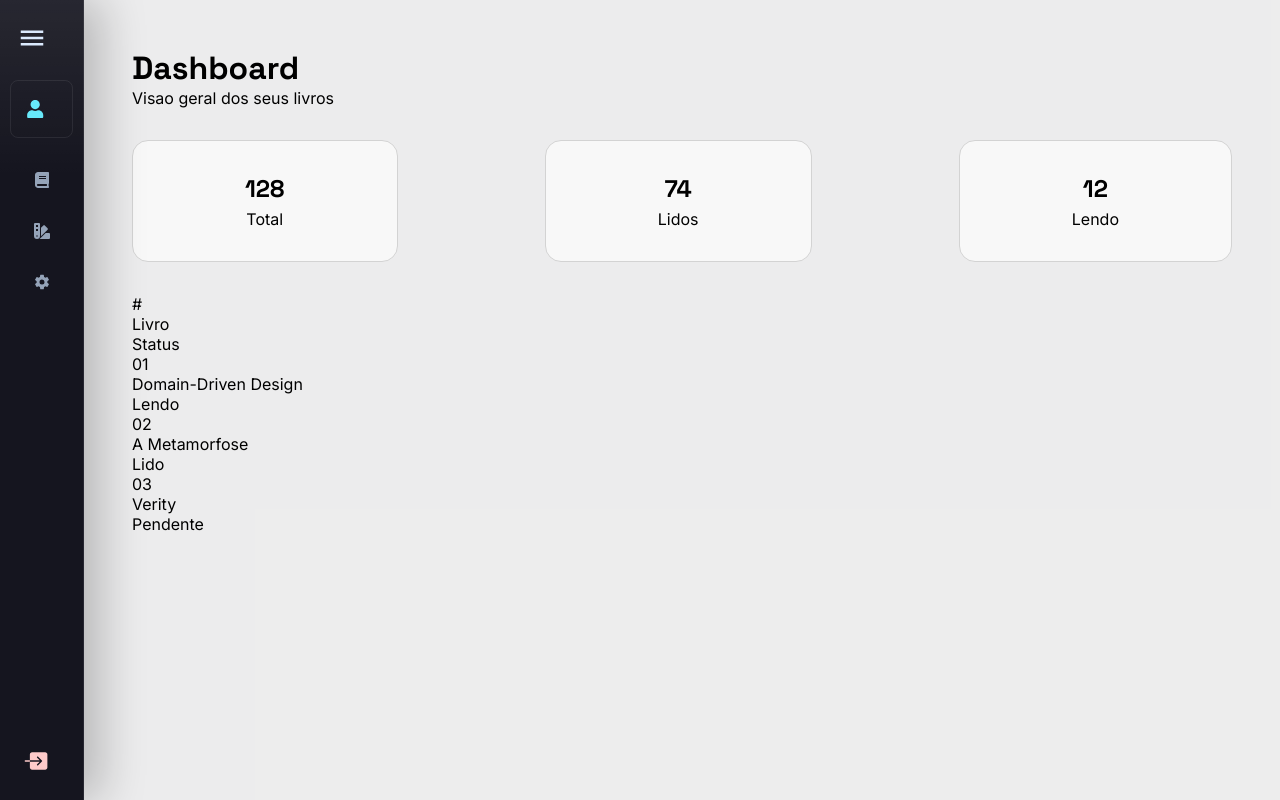
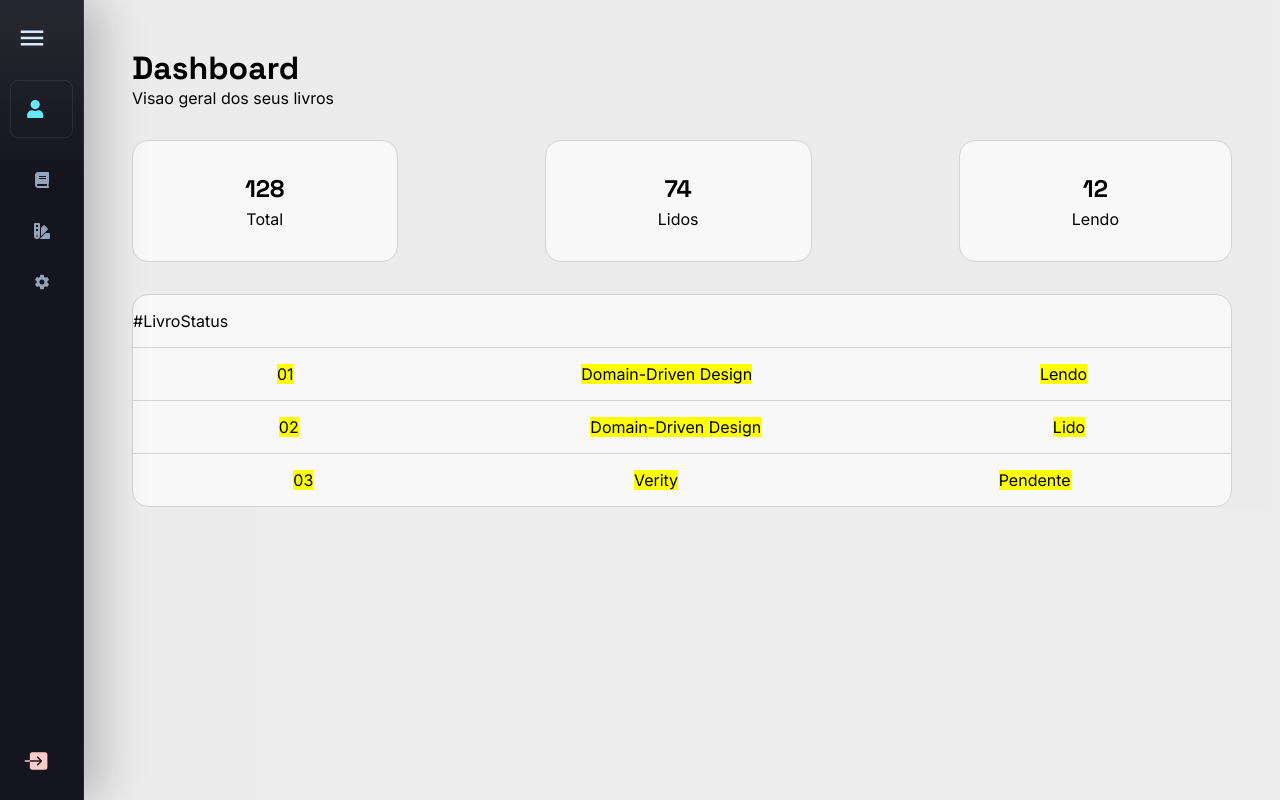
Before and after one commit to cauealb/biblioteca-front-simple, a React (Vite) app: page /dashboard in a window 1280 px wide. Built offline with nearby package versions, Linux system fonts and the light colour scheme.

Commit message:
style: Estilizando a Home

```diff
--- a/src/pages/DashboardHome/DashboardHome.tsx
+++ b/src/pages/DashboardHome/DashboardHome.tsx
@@ -10,30 +10,30 @@ export default function DashboardHome() {
                 </header>
 
                 <div className={style.metrics}>
-                    <article>
+                    <article className={style.panel}>
                         <h2>128</h2>
                         <p>Total</p>
                     </article>
 
-                    <article>
+                    <article className={style.panel}>
                         <h2>74</h2>
                         <p>Lidos</p>
                     </article>
 
-                    <article>
+                    <article className={style.panel}>
                         <h2>12</h2>
                         <p>Lendo</p>
                     </article>
                 </div>
 
-                <div>
-                    <header>
+                <div className={style.panel}>
+                    <header className={style.columns}>
                         <p>#</p>
                         <p>Livro</p>
                         <p>Status</p>
                     </header>
 
-                    <div>
+                    <div className={style.dataBook}>
                         <div>
                             <p>01</p>
                             <p>Domain-Driven Design</p>
@@ -42,7 +42,7 @@ export default function DashboardHome() {
 
                         <div>
                             <p>02</p>
-                            <p>A Metamorfose</p>
+                            <p>Domain-Driven Design</p>
                             <p>Lido</p>
                         </div>
 
--- a/src/pages/DashboardHome/style.module.css
+++ b/src/pages/DashboardHome/style.module.css
@@ -2,6 +2,12 @@
     display: flex;
     justify-content: flex-start;
     flex-direction: column;
+}
+
+.panel {
+    background-color: rgb(248, 248, 248);
+    border: 1px solid rgb(211, 211, 211);
+    border-radius: 16px;
 }
 
 .metrics {
@@ -16,10 +22,34 @@
         justify-content: center;
         align-items: center;
         gap: 0.3rem;
-        background-color: rgb(248, 248, 248);
         padding-block: 2rem;
         padding-inline: 7rem;
-        border-radius: 16px;
-        border: 1px solid rgb(211, 211, 211)
     }
 }
+
+.columns {
+    display: flex;
+    justify-content: flex-start;
+    align-items: flex-start;
+    text-align: left;
+    padding-block: 1rem;
+}
+
+.dataBook {
+    div {
+        display: flex;
+        justify-content: space-around;
+        padding-block: 1rem;
+        border-top: 1px solid rgb(211, 211, 211);
+
+        &:hover {
+            background-color: rgb(238, 238, 238);
+        }
+
+        p {
+            text-align: left;
+            background-color: yellow;
+            display: inline-block;
+        }
+    }
+}
```
